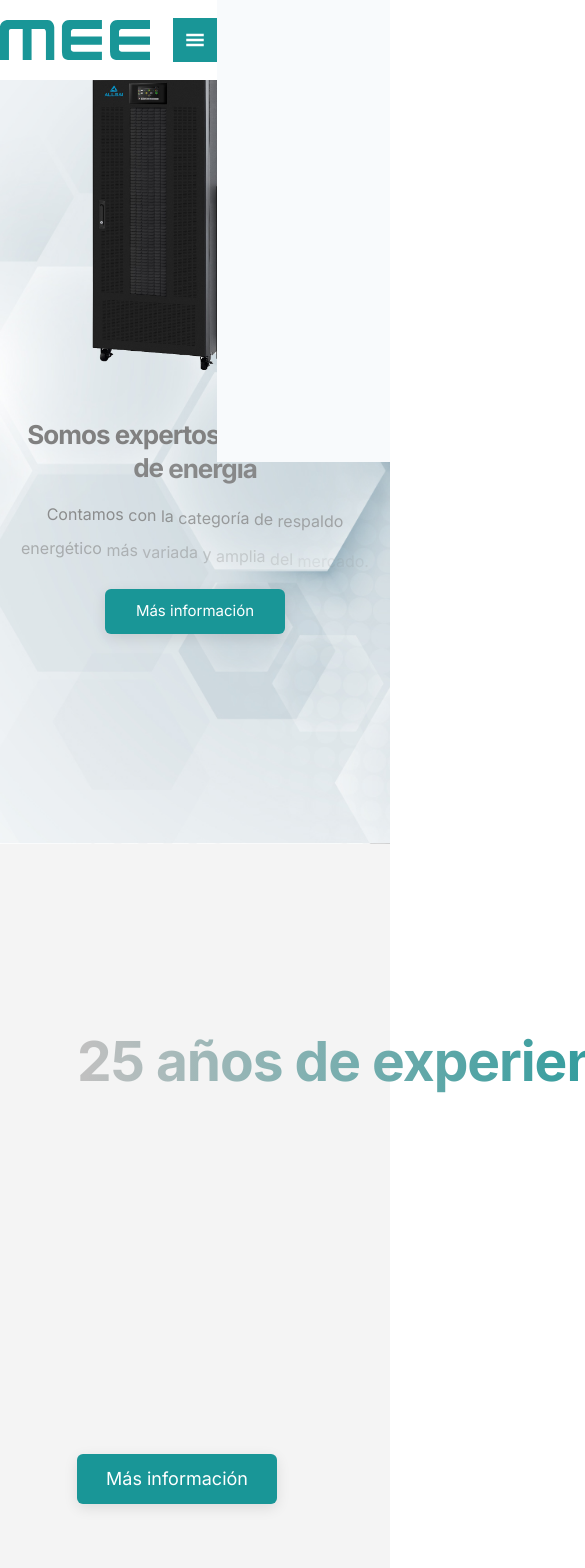
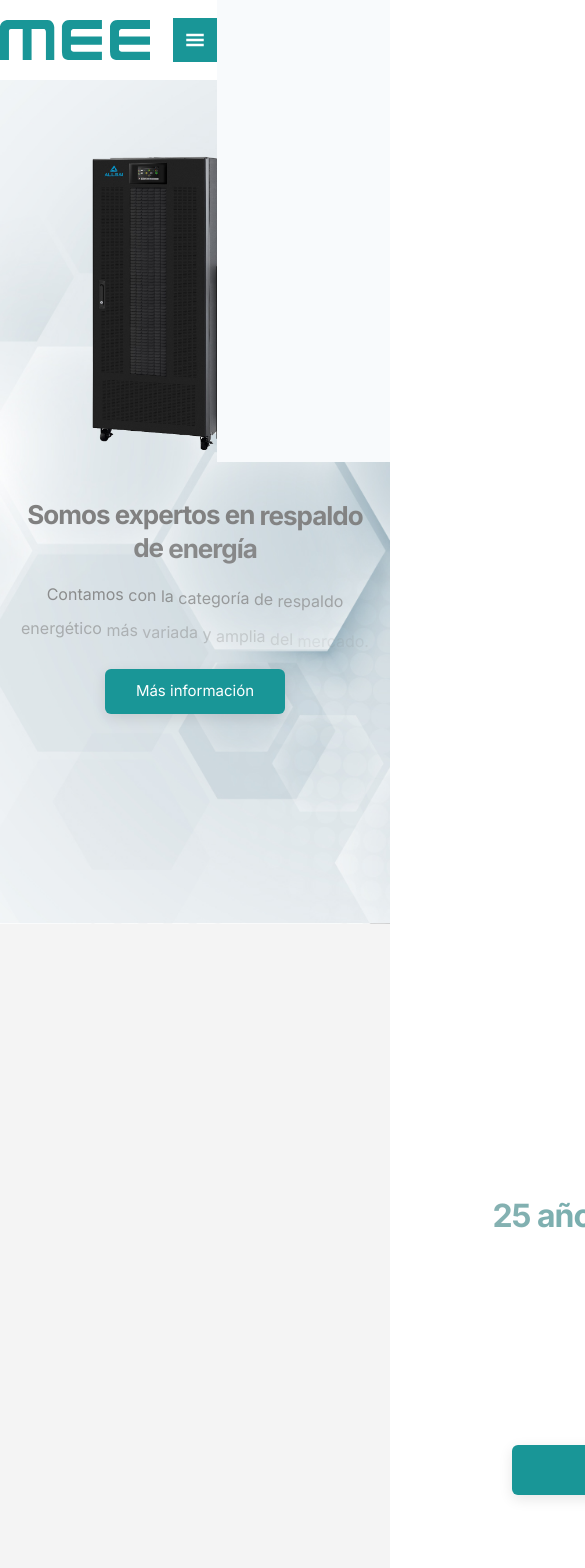
Before and after one commit to Gitbertod/meelatam, a React (Vite) app: page / in a window 390 px wide. Shown: the top 1568 px of the page, 585 px wide, since content can reach past the window. Built offline with nearby package versions, Linux system fonts and the light colour scheme.

Commit message:
fixed responsive in hero

```diff
--- a/components/hero/Hero.module.css
+++ b/components/hero/Hero.module.css
@@ -1,12 +1,14 @@
 .heroContainer {
   display: flex;
-
+  margin-top: 80px;
+  min-height: 800px;
 }
 
 .heroImage {
   width: 25%;
   height: 25%;
   margin-left: 200px;
+
   padding-top: 80px;
 }
 .containerText {
--- a/components/logoSVG/LogoSVG.jsx
+++ b/components/logoSVG/LogoSVG.jsx
@@ -42,7 +42,7 @@ const LogoSVG = () => {
   }, []);
 
   return (
-    <div style={{ maxWidth: "800px", width: "100%", display: "flex"}}>
+    <div style={{ maxWidth: "800px", width: "100%", display: "flex", marginLeft:"40px", marginRight:"40px"}}>
       <svg
         xmlns="http://www.w3.org/2000/svg"
         viewBox="0 0 647.53 172.16"
--- a/components/navbar/NavBar.module.css
+++ b/components/navbar/NavBar.module.css
@@ -85,6 +85,7 @@
   opacity: 0;
   transform: translateY(-50%);
   transition: opacity 600ms ease, transform 600ms ease;
+
 }
 .subnavContent::after {
   content: "";
@@ -125,7 +126,8 @@
   padding: 0 16px;
 }
 .subnavContent .category {
-  height: fit-content;
+  height: 100%;
+  margin: 0px;
 }
 .icon {
   margin: 0px auto;
@@ -147,15 +149,16 @@
   display: flex;
   justify-content: space-between;
   align-items: center;
+
 }
 .category {
   display: flex;
-  height: 200px;
+  height: 100%;
   width: 100%;
   align-items: center;
   font-size: larger;
   padding-right: 20px;
-  justify-content: space-between;
+
 }
 .category:hover {
   background-color: #e9e9e9;
@@ -176,6 +179,7 @@
   cursor: pointer;
 }
 .slidebottom {
+
   -webkit-animation: slide-bottom 0.7s cubic-bezier(0.25, 0.46, 0.45, 0.94) both;
   animation: slide-bottom 0.7s cubic-bezier(0.25, 0.46, 0.45, 0.94) both;
 }
@@ -194,7 +198,7 @@
   position: absolute;
   width: 240px;
   margin-top: 50px;
-  margin-left: 350px;
+  margin-left: 400px;
   -webkit-animation: slide-right 0.7s cubic-bezier(0.25, 0.46, 0.45, 0.94) both;
   animation: slide-right 0.7s cubic-bezier(0.25, 0.46, 0.45, 0.94) both;
 }
--- a/components/photoSection/PhotoSection.module.css
+++ b/components/photoSection/PhotoSection.module.css
@@ -4,6 +4,7 @@
   line-height: 1.2;
   letter-spacing: -1px;
   font-weight: 700;
+  text-align: center;
 }
 .photo {
   display: flex;
@@ -16,12 +17,18 @@
   min-height: 48%;
   background-color: rgb(255, 255, 255);
   background: linear-gradient(to bottom right, #ffffff, #e1e1e1);
+  box-sizing: border-box;
 }
 .photo img {
   margin-top: 40px;
   justify-content: center;
-  height: 600px;
+  width: 100%;
+  max-width: 600px;
+  height: auto;
   object-fit: cover;
+  border-radius: 12px;
+  box-shadow: 0 4px 24px 0 rgba(25, 150, 151, 0.1);
+  transition: max-width 0.2s, max-height 0.2s;
 }
 .btn {
   margin-top: 20px;
@@ -29,7 +36,7 @@
   width: 160px;
   height: 45px;
   border-radius: 6px;
-  font-size:medium;
+  font-size: medium;
   color: white;
   border: none;
   cursor: pointer;
@@ -67,3 +74,26 @@
     left: 125%;
   }
 }
+
+/* Responsive styles */
+@media (max-width: 900px) {
+  .title {
+    font-size: 2rem;
+    text-align: center;
+  }
+  .photo {
+    min-width: 100%;
+  }
+  .photo img {
+    margin-top: 24px;
+    max-width: 400px;
+    height: auto;
+    object-fit: cover;
+    border-radius: 8px;
+  }
+  .btn {
+    width: 100%;
+    max-width: 220px;
+    font-size: 1rem;
+  }
+}
--- a/components/sectionComponent/SectionComponent.jsx
+++ b/components/sectionComponent/SectionComponent.jsx
@@ -12,9 +12,12 @@ const SectionComponent = () => {
   const textRef = useRef();
   const containerRef = useRef();
 
+  // Detecta si es escritorio
+  const isDesktop = window.innerWidth > 900;
+
   useGSAP(() => {
     // Animación de la caja solo en escritorio
-    if (window.innerWidth > 900) {
+    if (isDesktop) {
       gsap.fromTo(
         boxRef.current,
         { x: -1000, opacity: 0, rotate: 0, scale: 5 },
@@ -56,19 +59,51 @@ const SectionComponent = () => {
 
   return (
     <div ref={containerRef} className={styles.container}>
-      <div className={styles.textBox}>
+      <div
+        className={styles.textBox}
+        style={{
+          width: "100%",
+          marginLeft: isDesktop ? 40 : 0,
+        }}
+      >
         <div>
-          <h3 className={styles.gradientText}>25 años de experiencia</h3>
+          <h3
+            className={styles.gradientText}
+            style={{
+              fontSize: isDesktop ? 55 : 32,
+              textAlign: isDesktop ? "left" : "center",
+            }}
+          >
+            25 años de experiencia
+          </h3>
         </div>
-        <div ref={textRef} className={styles.text}>
+        <div
+          ref={textRef}
+          className={styles.text}
+          style={{
+            fontSize: isDesktop ? "1.5rem" : "1.1rem",
+            textAlign: isDesktop ? "left" : "center",
+            margin: isDesktop ? "20px auto 2rem" : "16px 0 1.5rem 0",
+          }}
+        >
           Lorem ipsum dolor sit amet consectetur adipisicing elit. Odit at
           facere distinctio laborum reprehenderit sunt nostrum temporibus vitae?
           Voluptatum aliquid et eum nam pariatur recusandae ducimus amet dolorem
           blanditiis atque?
         </div>
-        <button className={styles.btn}>Más información</button>
+        <button
+          className={styles.btn}
+          style={{
+            width: isDesktop ? 200 : "100%",
+            maxWidth: isDesktop ? 200 : 300,
+            margin: isDesktop ? "40px 0 0 0" : "24px auto 0 auto",
+            display: "block",
+          }}
+        >
+          Más información
+        </button>
       </div>
-      <div ref={boxRef} className={styles.box}></div>
+      {isDesktop && <div ref={boxRef} className={styles.box}></div>}
     </div>
   );
 };
--- a/components/sectionComponent/SectionComponent.module.css
+++ b/components/sectionComponent/SectionComponent.module.css
@@ -16,10 +16,10 @@ body {
   -webkit-font-smoothing: antialiased;
 }
 .container {
-
+  position: relative;
   display: flex;
   justify-content: center;
-  height: 100vh;
+  min-height: 100vh;
   align-items: center;
 
   max-width: 1250px;
--- a/components/sectionComponent2/SectionComponent2.module.css
+++ b/components/sectionComponent2/SectionComponent2.module.css
@@ -1,6 +1,7 @@
 .container {
   display: flex;
   background-color: white;
+  position: relative;
   justify-content: center;
   height: 100vh;
 }
```
